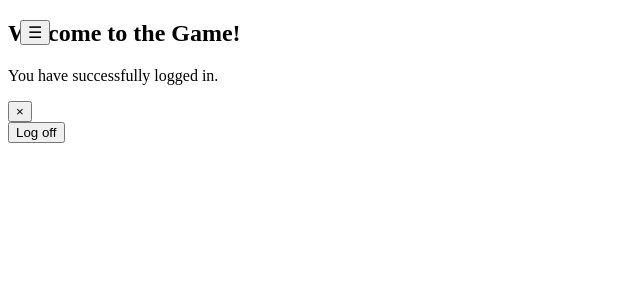
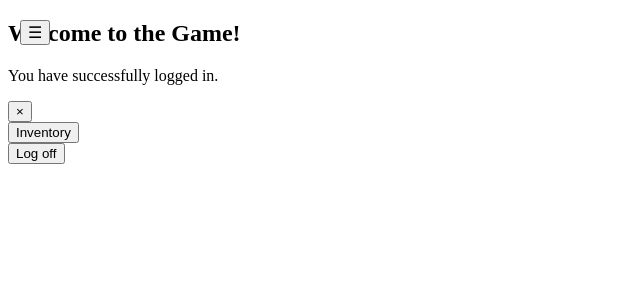
Before and after one commit to wellb3tz/theQuickandtheDead, a React (Create React App) app in the folder frontend/: page /theQuickandtheDead/post-login in a window 1280 px wide. Shown: the top 300 px of the page, without its empty margins (0-640 px from the left). Built offline with nearby package versions, Linux system fonts and the light colour scheme; no server answers.

Commit message:
Dev (inventory)

```diff
--- a/frontend/src/components/Inventory.js
+++ b/frontend/src/components/Inventory.js
@@ -1,19 +1,26 @@
 import React, { useState, useEffect } from 'react';
 import BackButton from './BackButton';
+import '../western-theme.css';
 
 const Inventory = () => {
   const [items, setItems] = useState([]);
+  const [username, setUsername] = useState('');
 
   useEffect(() => {
+    const storedUsername = localStorage.getItem('username');
+    if (storedUsername) {
+      setUsername(storedUsername);
+    }
+
     fetch('https://thequickandthedead.onrender.com/inventory?user_id=1')
       .then(response => response.json())
       .then(data => setItems(data));
   }, []);
 
   return (
-    <div>
+    <div className="container">
       <BackButton />
-      <h2>Inventory</h2>
+      <h2>Inventory of {username}</h2>
       <ul>
         {items.map((item, index) => (
           <li key={index}>{item}</li>
--- a/frontend/src/components/PostLogin.js
+++ b/frontend/src/components/PostLogin.js
@@ -1,10 +1,12 @@
 import React, { useEffect, useState } from 'react';
+import { useHistory } from 'react-router-dom';
 import SlidingMenu from './SlidingMenu';
 import '../western-theme.css';
 
 const PostLogin = () => {
   const [username, setUsername] = useState('');
   const [menuOpen, setMenuOpen] = useState(false);
+  const history = useHistory();
 
   useEffect(() => {
     const storedUsername = localStorage.getItem('username');
@@ -16,7 +18,11 @@ const PostLogin = () => {
   const handleLogOff = () => {
     localStorage.removeItem('token');
     localStorage.removeItem('username');
-    window.location.href = '/login';
+    history.push('/login');
+  };
+
+  const handleInventory = () => {
+    history.push('/inventory');
   };
 
   return (
@@ -29,7 +35,7 @@ const PostLogin = () => {
         </div>
       )}
       <button onClick={() => setMenuOpen(true)} style={{ position: 'fixed', top: '20px', left: '20px', fontSize: '16px' }}>☰</button>
-      <SlidingMenu isOpen={menuOpen} onClose={() => setMenuOpen(false)} onLogOff={handleLogOff} />
+      <SlidingMenu isOpen={menuOpen} onClose={() => setMenuOpen(false)} onLogOff={handleLogOff} onInventory={handleInventory} />
     </div>
   );
 };
--- a/frontend/src/components/SlidingMenu.js
+++ b/frontend/src/components/SlidingMenu.js
@@ -1,11 +1,14 @@
 import React from 'react';
 import '../sliding-menu.css';
 
-const SlidingMenu = ({ isOpen, onClose, onLogOff }) => {
+const SlidingMenu = ({ isOpen, onClose, onLogOff, onInventory }) => {
   return (
     <div className={`sliding-menu ${isOpen ? 'open' : ''}`}>
       <button className="close-button" onClick={onClose}>×</button>
       <div className="menu-content">
+        <button onClick={onInventory}>Inventory</button>
+      </div>
+      <div className="menu-footer">
         <button onClick={onLogOff}>Log off</button>
       </div>
     </div>
--- a/frontend/src/sliding-menu.css
+++ b/frontend/src/sliding-menu.css
@@ -9,6 +9,9 @@
   transition: left 0.3s ease;
   z-index: 1000;
   padding: 20px;
+  display: flex;
+  flex-direction: column;
+  justify-content: space-between;
 }
 
 .sliding-menu.open {
@@ -43,3 +46,21 @@
 .menu-content button:hover {
   background-color: #8B4513;
 }
+
+.menu-footer {
+  margin-bottom: 20px;
+}
+
+.menu-footer button {
+  background-color: #A0522D;
+  color: white;
+  border: none;
+  padding: 10px 20px;
+  cursor: pointer;
+  font-size: 16px;
+  font-family: inherit;
+}
+
+.menu-footer button:hover {
+  background-color: #8B4513;
+}
```
